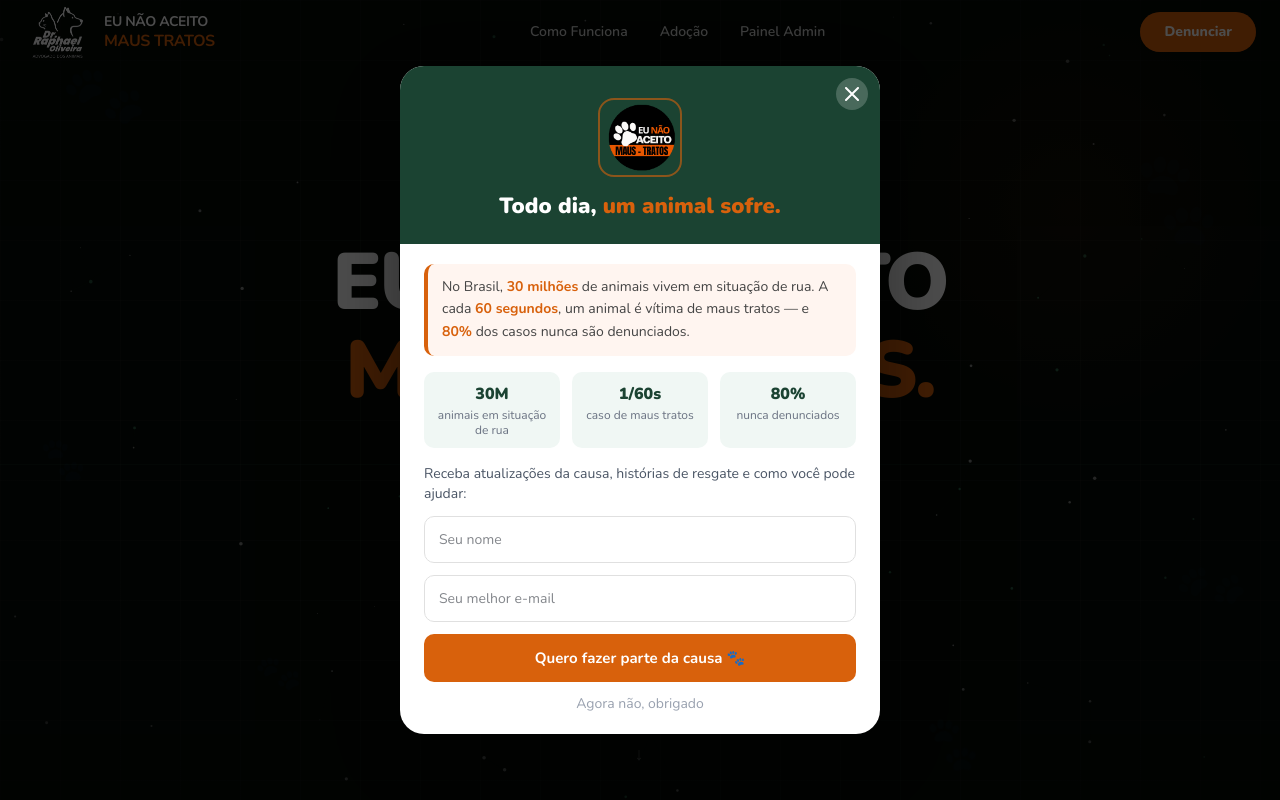
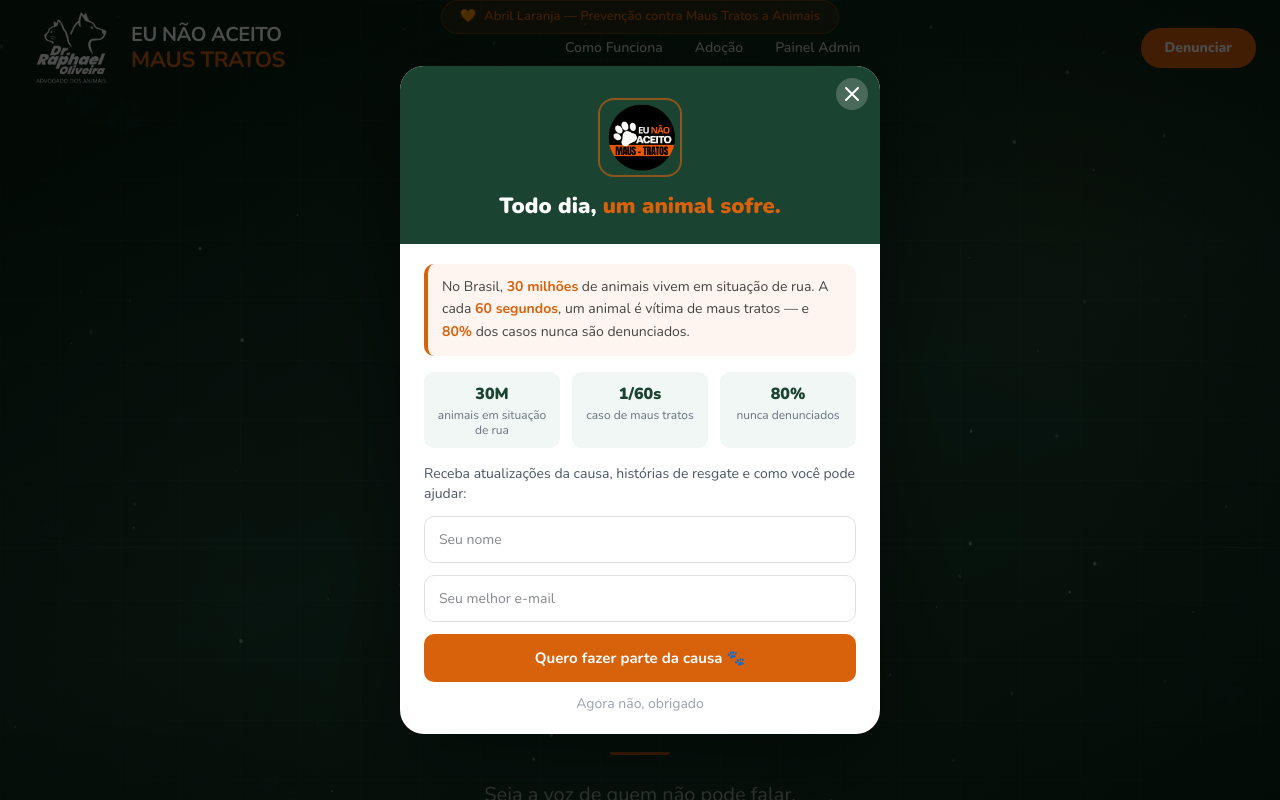
Before and after one commit to arquivosfadel-a11y/eu-nao-aceito-maus-tratos, a Next.js app in the folder web-admin/: page / in a window 1280 px wide. Shown: the top 800 px of the page. Built offline with nearby package versions, Linux system fonts and the light colour scheme.

Commit message:
feat: navbar logo 95px e texto maior, hero logotipo.png e fundo verde escuro

```diff
--- a/web-admin/components/public/HeroSection.tsx
+++ b/web-admin/components/public/HeroSection.tsx
@@ -2,6 +2,7 @@
 
 import { useEffect, useRef } from "react";
 import { motion } from "framer-motion";
+import Image from "next/image";
 import Link from "next/link";
 
 const PAWS = [
@@ -96,7 +97,7 @@ export function HeroSection() {
         flexDirection: "column",
         alignItems: "center",
         justifyContent: "center",
-        background: "#050A06",
+        background: "linear-gradient(160deg, #0a1f12 0%, #1B4332 50%, #0d2b1a 100%)",
         overflow: "hidden",
       }}
     >
@@ -112,7 +113,7 @@ export function HeroSection() {
       {/* Vinheta */}
       <div style={{
         position: "absolute", inset: 0, pointerEvents: "none",
-        background: "radial-gradient(ellipse 85% 80% at 50% 50%, transparent 40%, #050A06 100%)",
+        background: "radial-gradient(ellipse 85% 80% at 50% 50%, transparent 40%, #0a1f12 100%)",
       }} />
 
       {/* Glow laranja canto superior direito */}
@@ -162,37 +163,26 @@ export function HeroSection() {
           <span>Abril Laranja — Prevenção contra Maus Tratos a Animais</span>
         </motion.div>
 
-        {/* Título linha 1 */}
-        <div style={{ overflow: "hidden", marginBottom: 4 }}>
-          <motion.h1
-            variants={wordReveal}
-            initial="hidden"
-            animate="visible"
-            transition={{ duration: 0.7, ease: [0.16, 1, 0.3, 1] }}
+        {/* Logotipo principal */}
+        <motion.div
+          initial={{ opacity: 0, scale: 0.9 }}
+          animate={{ opacity: 1, scale: 1 }}
+          transition={{ duration: 0.8, ease: [0.16, 1, 0.3, 1] }}
+          style={{ marginBottom: 28, filter: "drop-shadow(0 8px 32px rgba(216,97,12,0.25))" }}
+        >
+          <Image
+            src="/logotipo.png"
+            alt="Eu Não Aceito Maus Tratos"
+            width={520}
+            height={200}
             style={{
-              fontSize: "clamp(42px, 8vw, 80px)", fontWeight: 900,
-              color: "#ffffff", letterSpacing: "-2px", lineHeight: 1.05, margin: 0,
+              width: "clamp(280px, 50vw, 520px)",
+              height: "auto",
+              objectFit: "contain",
             }}
-          >
-            EU NÃO ACEITO
-          </motion.h1>
-        </div>
-
-        {/* Título linha 2 */}
-        <div style={{ overflow: "hidden", marginBottom: 28 }}>
-          <motion.h1
-            variants={wordReveal}
-            initial="hidden"
-            animate="visible"
-            transition={{ duration: 0.7, ease: [0.16, 1, 0.3, 1], delay: 0.12 }}
-            style={{
-              fontSize: "clamp(42px, 8vw, 80px)", fontWeight: 900,
-              color: "#d8610c", letterSpacing: "-2px", lineHeight: 1.05, margin: 0,
-            }}
-          >
-            MAUS TRATOS.
-          </motion.h1>
-        </div>
+            priority
+          />
+        </motion.div>
 
         {/* Linha decorativa */}
         <motion.div
--- a/web-admin/components/public/Navbar.tsx
+++ b/web-admin/components/public/Navbar.tsx
@@ -31,19 +31,19 @@ export function Navbar() {
         boxShadow: useTransform(shadowOpacity, (v) => `0 4px 24px rgba(0,0,0,${v})`),
       }}
     >
-      <div className="max-w-7xl mx-auto px-6 h-16 flex items-center justify-between">
+      <div className="max-w-7xl mx-auto px-6 h-24 flex items-center justify-between">
         {/* Logo */}
         <Link href="/" className="flex items-center gap-3 cursor-pointer flex-shrink-0">
           <Image
             src="/logorafael.png"
             alt="Eu Não Aceito Maus Tratos"
-            width={68}
-            height={68}
+            width={95}
+            height={95}
             style={{ borderRadius: 10 }}
           />
           <span className="hidden sm:flex flex-col leading-tight uppercase tracking-tight">
-            <span className="font-bold text-white" style={{ fontSize: 14 }}>EU NÃO ACEITO</span>
-            <span className="font-bold" style={{ fontSize: 16, color: "#d8610c" }}>MAUS TRATOS</span>
+            <span className="font-bold text-white" style={{ fontSize: 20 }}>EU NÃO ACEITO</span>
+            <span className="font-bold" style={{ fontSize: 22, color: "#d8610c" }}>MAUS TRATOS</span>
           </span>
         </Link>
 
```
